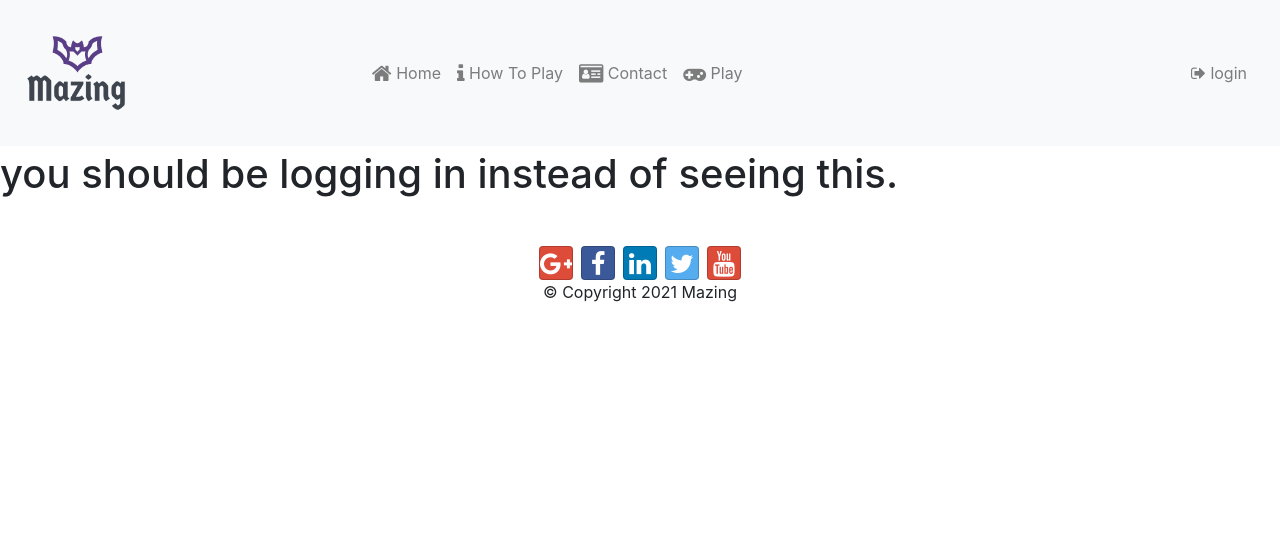
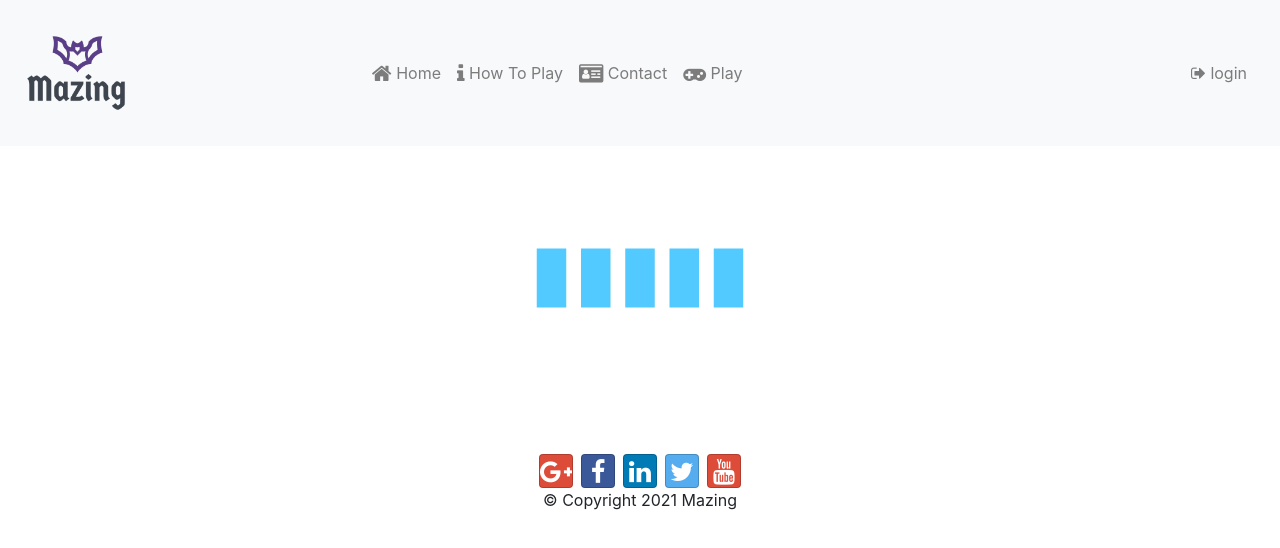
Before and after one commit to mabd314/mazing_web_frontend, a React (Create React App) app: page /login in a window 1280 px wide. Shown: the top 548 px of the page. Built offline with nearby package versions, Linux system fonts and the light colour scheme.

Commit message:
continue

```diff
--- a/src/components/Login.js
+++ b/src/components/Login.js
@@ -9,6 +9,7 @@ function Login (props){
         if(isAuthenticated)
             return;
         try{
+            console.log(user);
             console.log(await getAccessTokenSilently());
             console.log(user);
         }catch(err){
@@ -26,7 +27,7 @@ function Login (props){
         )
     }
     else
-    return <h1>you should be logging in instead of seeing this.</h1>
+        return <LoadingComponent/>
 }
 
 export default Login;
--- a/src/index.js
+++ b/src/index.js
@@ -16,7 +16,7 @@ ReactDOM.render(
         clientId="yjY5YBQbRMTYNfiwJRaxm0WepV9lqJkv"
         audience="https://mazing.com"
         // redirectUri="http://localhost:3000/login"
-        redirectUri="https://mazingame.com/login"
+        redirectUri="https://www.mazingame.com/login"
         >
       <App />
     </Auth0Provider>
```
